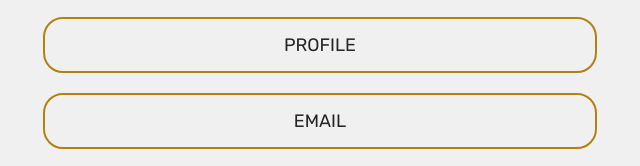
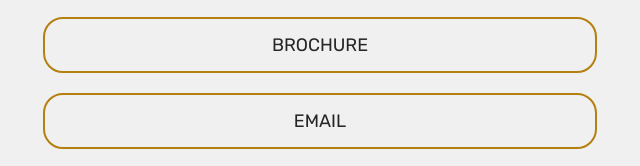
Before and after one commit to stableframe/stableframe.github.io, a plain HTML site: page profile/profile.html in a window 1280 px wide. Shown: the part 448-614 px from the top of the page, 320-960 px from the left. Drawn offline with Linux system fonts and the light colour scheme.

Commit message:
up240720251039187675

```diff
--- a/profile/profile.html
+++ b/profile/profile.html
@@ -108,11 +108,11 @@
           </a>
 
           <a
-            href="brochure/Brochure.png"
+            href="brochure/Stable-Frame-Brochure.jpg"
             target="_blank"
             class="long-btn"
           >
-            PROFILE
+            BROCHURE
         </a>
 
         <a href="mailto:info@stableframeuae.com"
```
